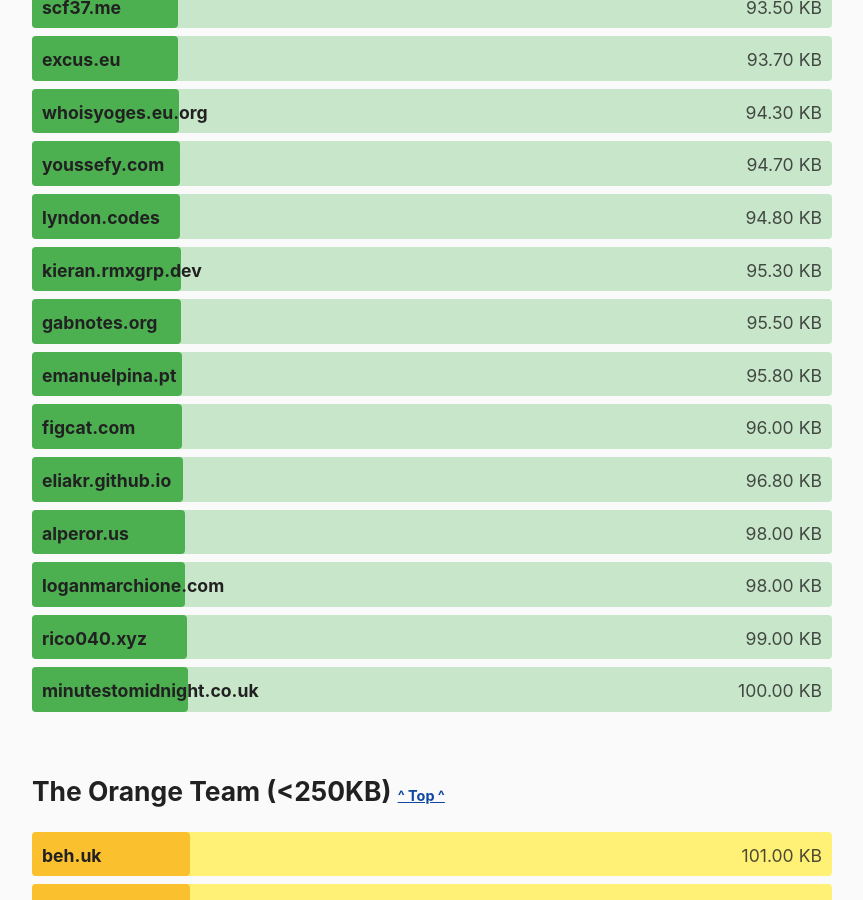
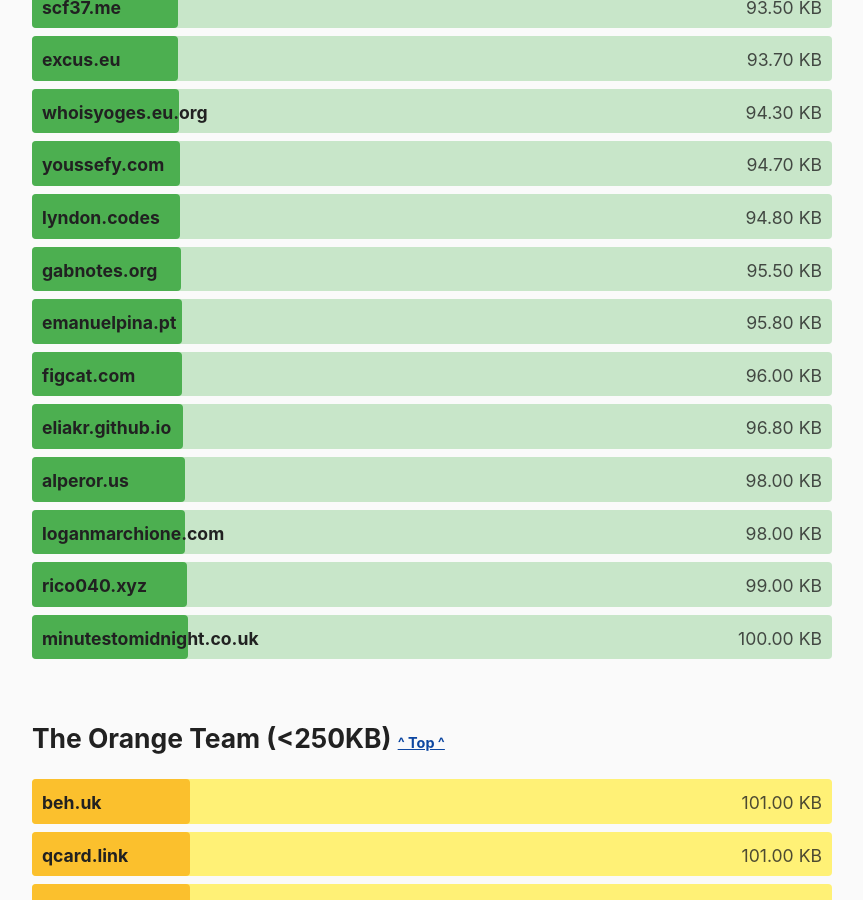
Before and after one commit to kevquirk/512kb.club, a Jekyll site: the page built from index.md, in a window 1280 px wide and 900 px high, scrolled down 20047 px. Shown: the whole window, without its empty margins (208-1071 px from the left). Built offline with Jekyll 4.4.1, drawn with Linux system fonts in a browser that asks for light colours.

Commit message:
Removed kieran.rmxgrp.dev (site down)

```diff
--- a/_data/sites.yml
+++ b/_data/sites.yml
@@ -1627,11 +1627,6 @@
   size: 11.5
   last_checked: 2022-05-15
 
-- domain: kieran.rmxgrp.dev
-  url: https://kieran.rmxgrp.dev/
-  size: 95.3
-  last_checked: 2022-03-10
-
 - domain: kinduff.com
   url: https://kinduff.com/
   size: 215
```
